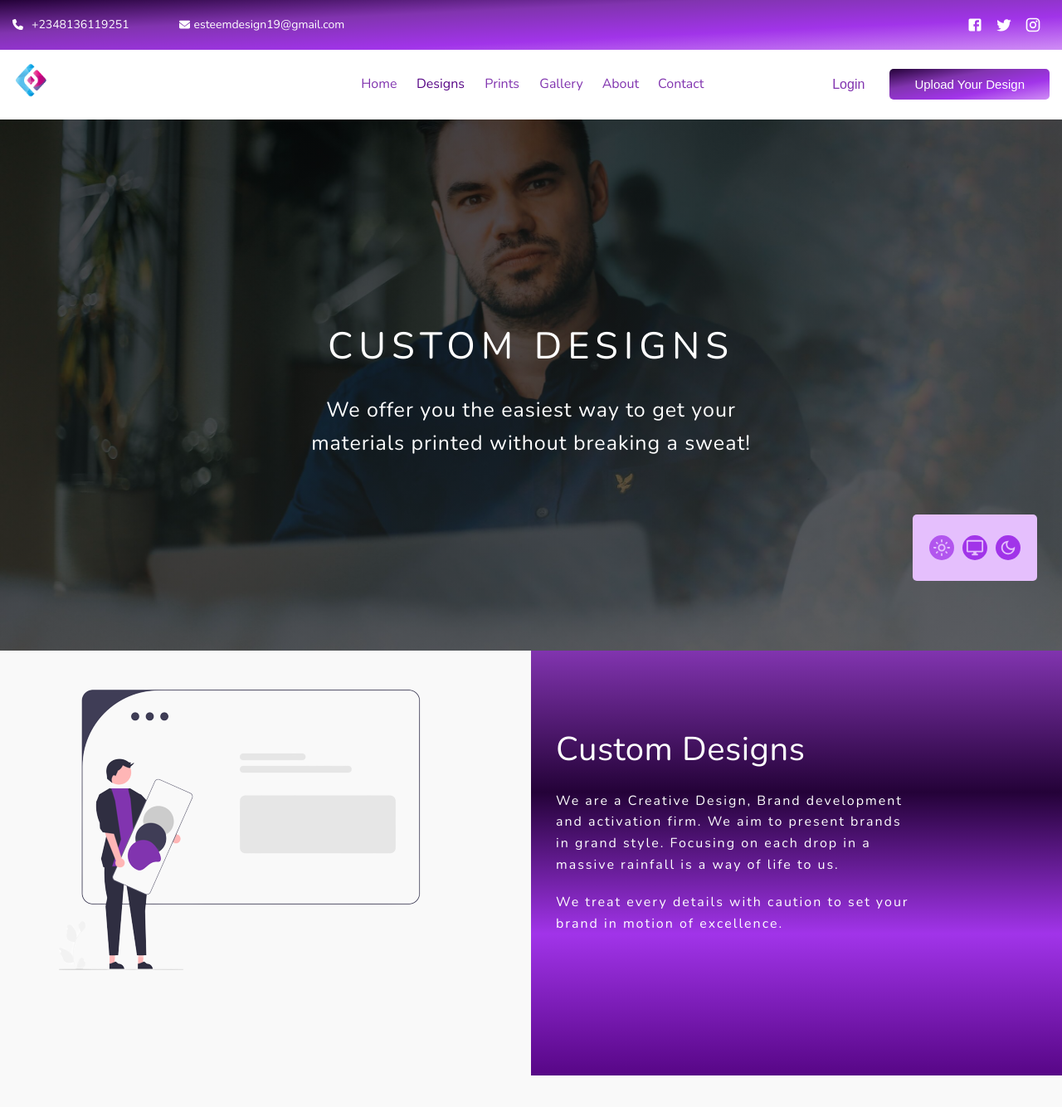
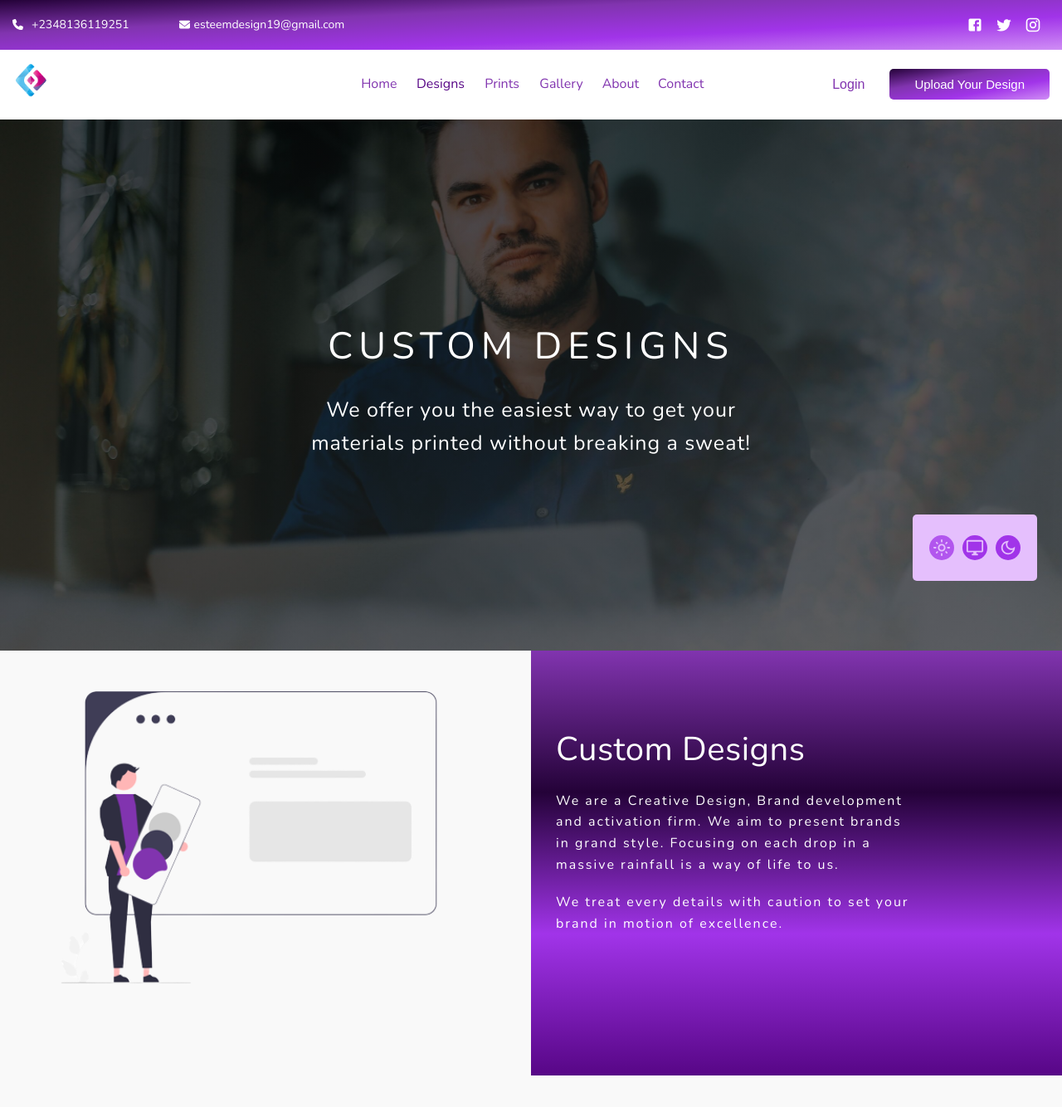
Before and after one commit to esteemayo/next-idesignx, a Next.js app: page /designs in a window 1280 px wide. Shown: the top 1334 px of the page at 83% size. Built offline with nearby package versions, Linux system fonts and the light colour scheme.

Commit message:
fix: add css styling

```diff
--- a/src/components/Innovation.tsx
+++ b/src/components/Innovation.tsx
@@ -27,6 +27,9 @@ const ImageWrapper = styled.div`
   height: 45rem;
 `;
 
-const StyledImage = styled(Image)``;
+const StyledImage = styled(Image)`
+  width: 100%;
+  height: 100%;
+`;
 
 export default Innovation;
```
